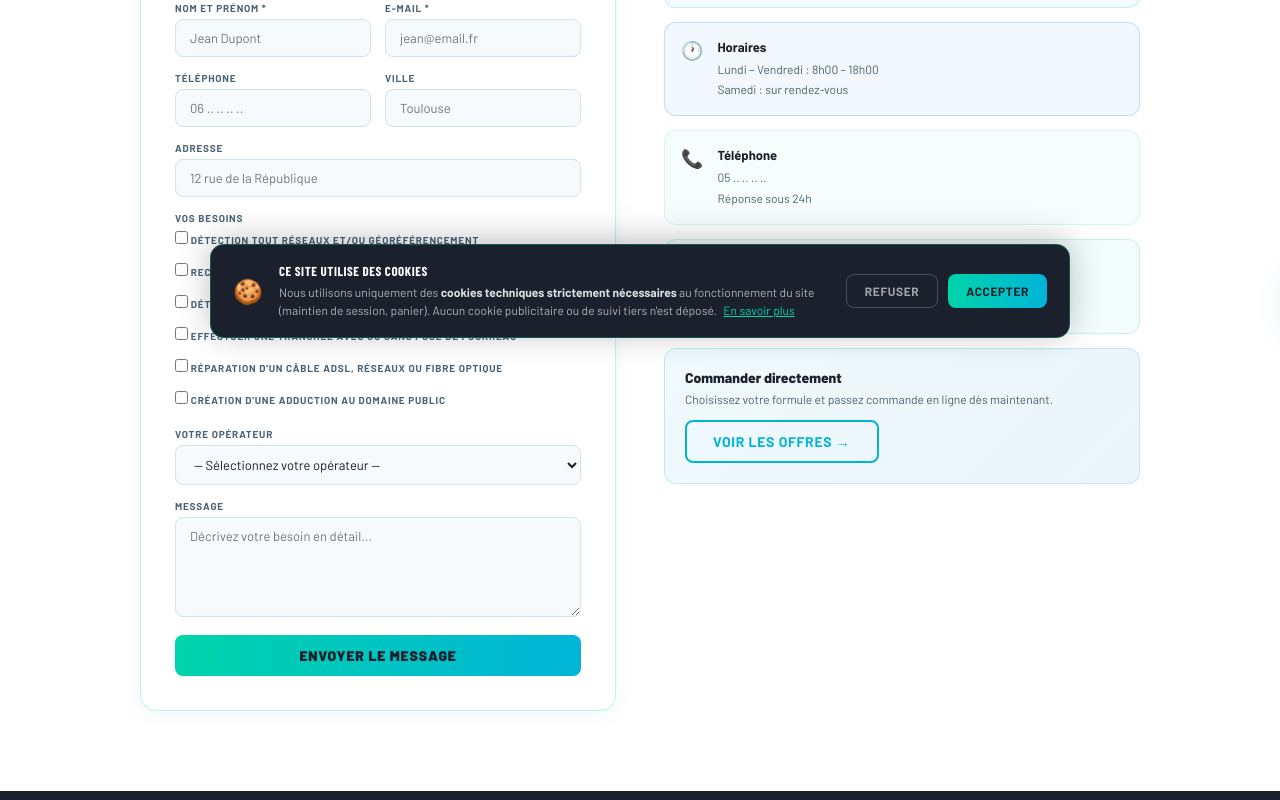
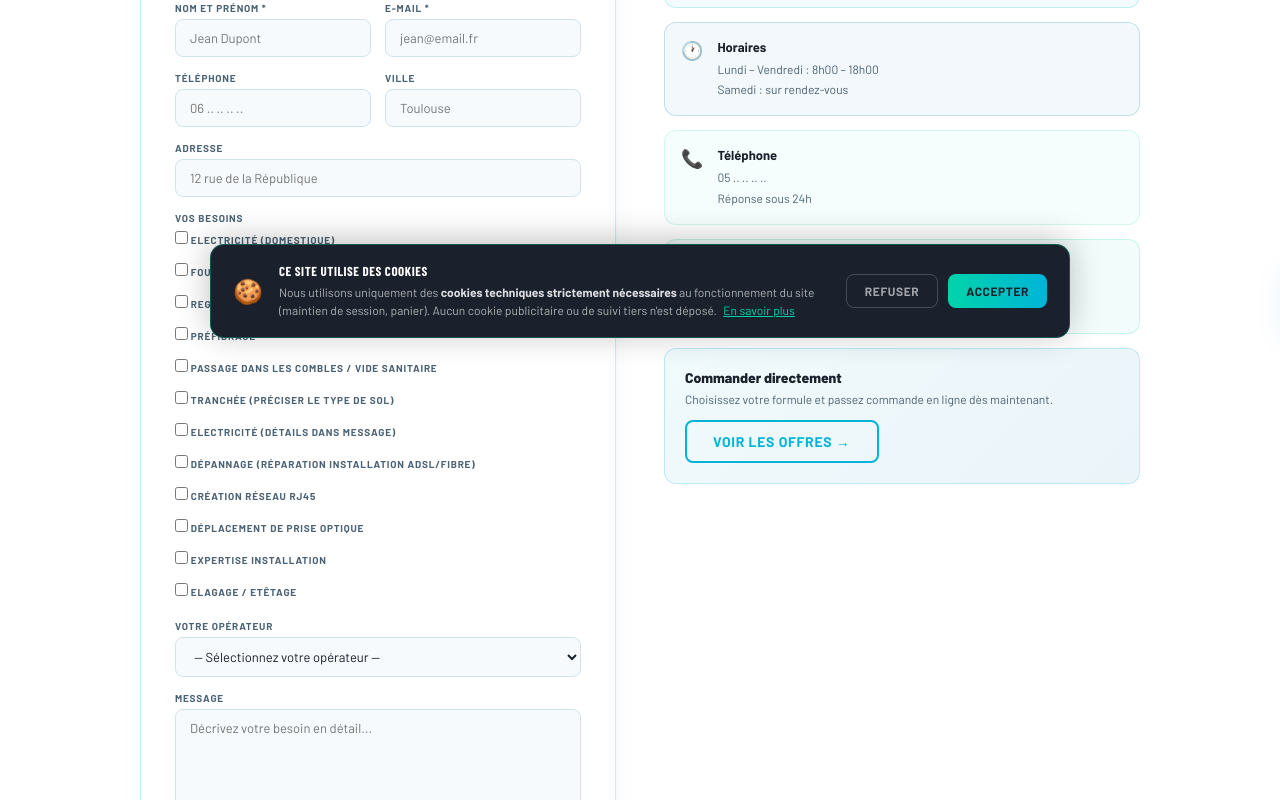
Before and after one commit to Gourdmandise/web-commerce-projet, an Angular app in the folder projet-final/angular/: page /contact in a window 1280 px wide. Shown: the part 446-1246 px from the top of the page. Built offline with nearby package versions, Linux system fonts and the light colour scheme; a web font is replaced by a local one.

Commit message:
feat: mise a jour besoins formulaire contact

```diff
--- a/projet-final/angular/src/app/pages/admin/admin.html
+++ b/projet-final/angular/src/app/pages/admin/admin.html
@@ -201,8 +201,8 @@
           <div class="fg2"><label>Surface</label>    <input [(ngModel)]="editOffre.surface"      name="eos" type="text" placeholder="Surface végétale (terre)"></div>
           <div class="fg2">
             <label class="toggle-label">
+              ★ Marquer comme populaire
               <input type="checkbox" [(ngModel)]="editOffre.populaire" name="eopop">
-              ★ Marquer comme populaire
             </label>
           </div>
 
--- a/projet-final/angular/src/app/pages/contact/contact.ts
+++ b/projet-final/angular/src/app/pages/contact/contact.ts
@@ -15,6 +15,7 @@ interface ContactForm {
   besoins:   string[];
   operateur: string;
   message:   string;
+  fichier?:  File | null;
 }
 
 @Component({
@@ -33,16 +34,24 @@ export class Contact {
   envoi = false;
 
   besoinsDisponibles = [
-    'Détection tout réseaux et/ou géoréférencement',
-    'Recherche et détection d\'un point de blocage dans une gaine',
-    'Détecter un regard télécom caché ou enterré en domaine privatif',
-    'Effectuer une tranchée avec ou sans pose de fourreau',
-    'Réparation d\'un câble adsl, réseaux ou fibre optique',
-    'Création d\'une adduction au domaine public',
+    'Electricité (domestique)',
+    'Fourreau bouché',
+    'Regard enterré',
+    'Préfibrage',
+    'Passage dans les combles / vide sanitaire',
+    'Tranchée (Préciser le type de sol)',
+    'Electricité (Détails dans Message)',
+    'Dépannage (Réparation installation ADSL/FIBRE)',
+    'Création Réseau RJ45',
+    'Déplacement de prise optique',
+    'Expertise Installation',
+    'Elagage / Etêtage',
   ];
+  fichierSelectionne: File | null = null;
 
   private vide(): ContactForm {
-    return { type: 'Professionnel', nom: '', email: '', tel: '', ville: '', adresse: '', besoins: [], operateur: '', message: '' };
+    this.fichierSelectionne = null;
+    return { type: 'Professionnel', nom: '', email: '', tel: '', ville: '', adresse: '', besoins: [], operateur: '', message: '', fichier: null };
   }
 
   toggleBesoin(b: string): void {
@@ -55,11 +64,23 @@ export class Contact {
     return this.form.besoins.includes(b);
   }
 
+  onFichierChange(event: Event): void {
+    const input = event.target as HTMLInputElement;
+    this.fichierSelectionne = input.files?.[0] ?? null;
+  }
+
   onSubmit(f: NgForm): void {
     if (!f.valid || this.envoi) return;
     this.envoi = true;
 
-    this.http.post(`${this.backend}/contact`, this.form).subscribe({
+    const formData = new FormData();
+    Object.entries(this.form).forEach(([k, v]) => {
+      if (k === 'fichier') return;
+      formData.append(k, Array.isArray(v) ? JSON.stringify(v) : String(v ?? ''));
+    });
+    if (this.fichierSelectionne) formData.append('fichier', this.fichierSelectionne);
+
+    this.http.post(`${this.backend}/contact`, formData).subscribe({
       next: () => {
         this.panier.notify('✓', 'Message envoyé !', 'Nous vous répondrons sous 24h');
         this.form = this.vide();
--- a/projet-final/angular/src/app/pages/tarifs/tarifs.html
+++ b/projet-final/angular/src/app/pages/tarifs/tarifs.html
@@ -2,7 +2,6 @@
   <div class="lbl" style="justify-content:center">Tarifs</div>
   <h1 class="big">Formules <span class="hl">Détection </span> <span class="hl2">Télécom</span></h1>
   <p class="sub" style="margin:0 auto 28px">Trois formules flexibles adaptées à tous les besoins et tous les budgets.</p>
-  <div class="popular-badge">★ Le plus populaire — Offre 2</div>
 </div>
 
 <section class="sec" style="padding-top:30px">
```
